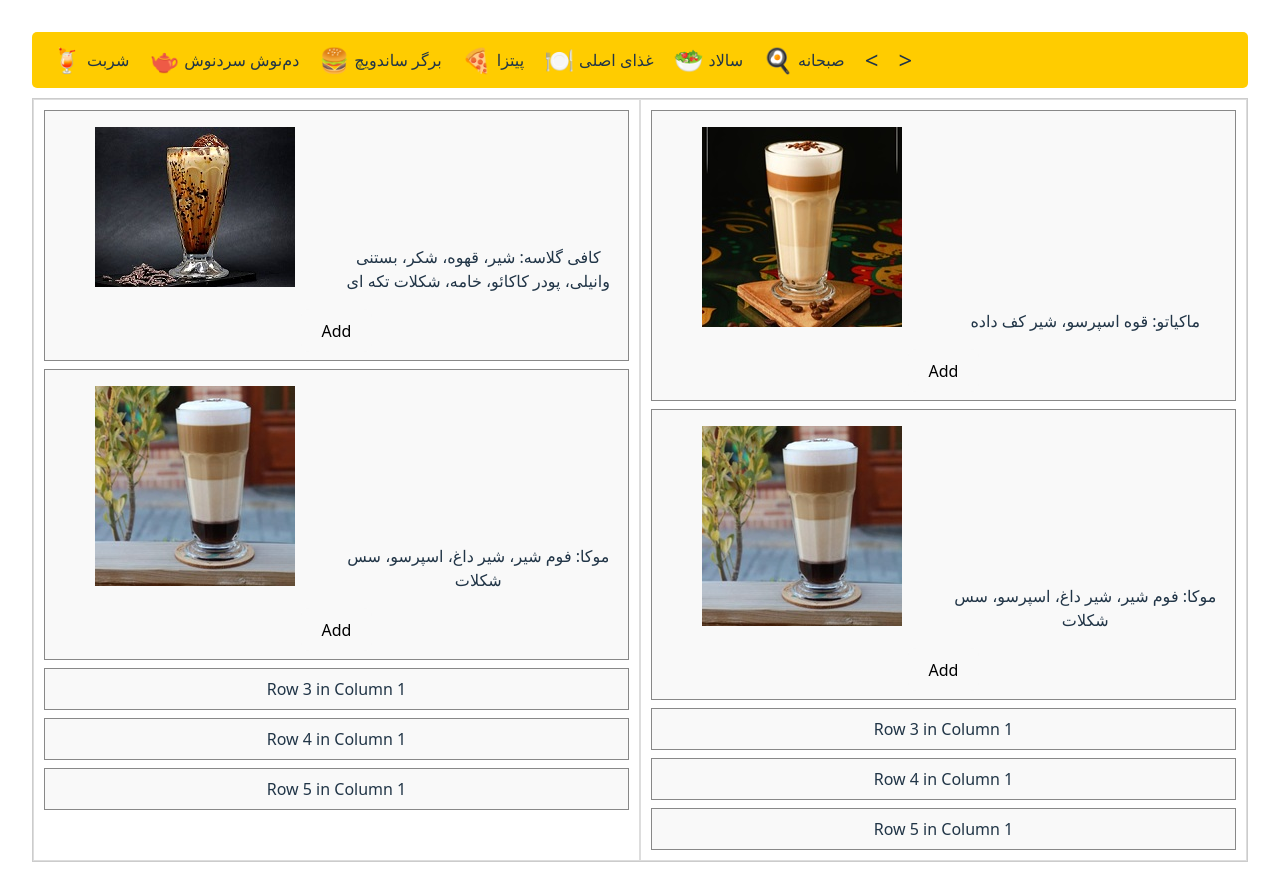
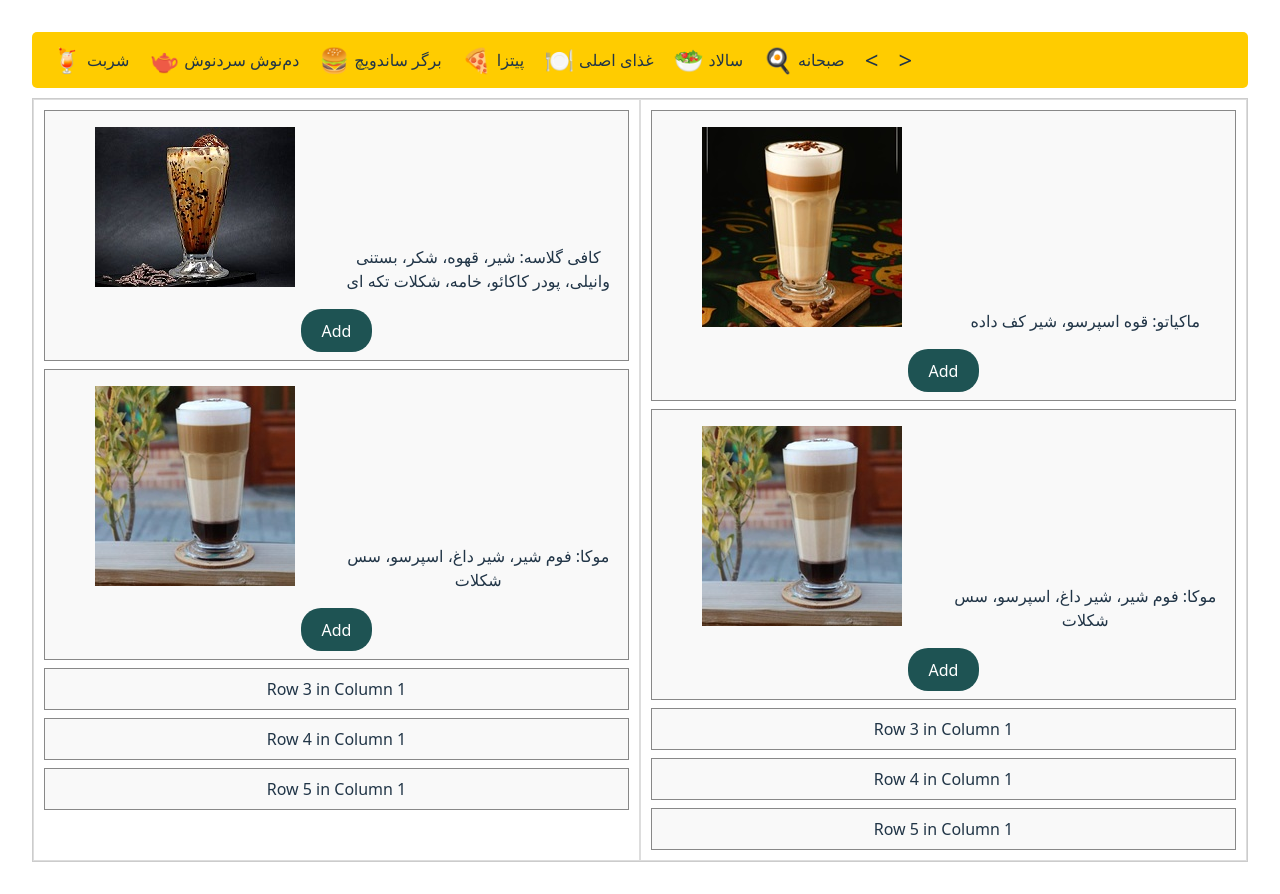
Before and after one commit to AminSBU/cafe_menu, a React (Vite) app in the folder cafe_menu_app/: page / in a window 1280 px wide. Built offline with nearby package versions, Linux system fonts and the light colour scheme.

Commit message:
design buttons

```diff
--- a/cafe_menu_app/src/menu.css
+++ b/cafe_menu_app/src/menu.css
@@ -75,6 +75,12 @@ img {
   height: auto;      /* Keep aspect ratio */
 }
 
+.addCardButton{
+  border-radius: 20px;
+  background-color: rgb(30, 83, 83);
+  color: white;
+}
+
 @media (max-width: 768px) {
   .menu-container {
       justify-content: space-around;
```
